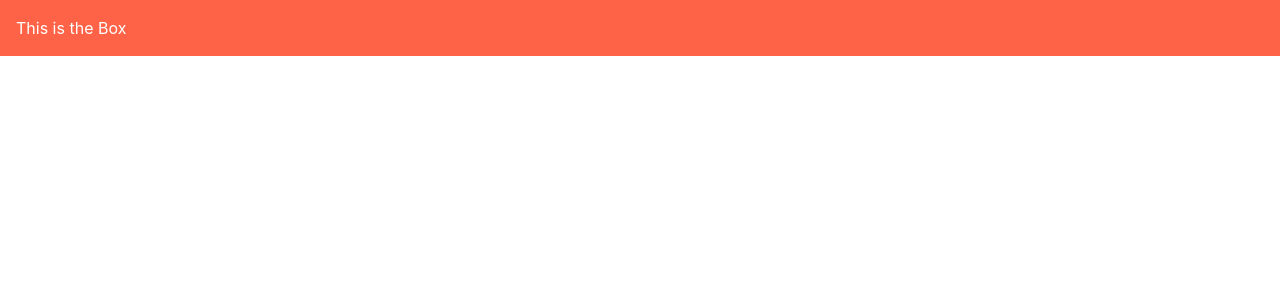
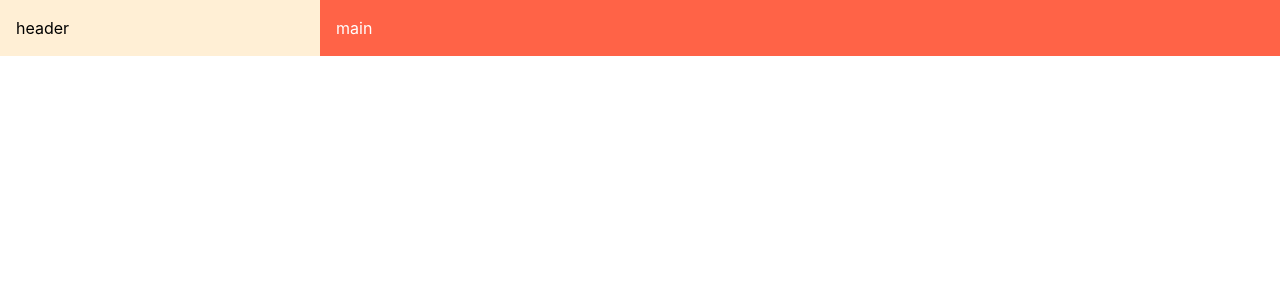
Before and after one commit to ignaways/cloneTwitter, a React (Create React App) app: page / in a window 1280 px wide. Shown: the top 300 px of the page. Built offline with nearby package versions, Linux system fonts and the light colour scheme.

Commit message:
add base template main container

```diff
--- a/src/App.jsx
+++ b/src/App.jsx
@@ -1,10 +1,15 @@
-import { Box } from '@chakra-ui/react'
 
+import MainContainer from './components/container/MainContainer';
+import Header from './components/header/Header';
+import Main from './components/main/Main';
 function App() {
   return (
-    <Box bg='tomato' w='100%' p={4} color='white'>
-    This is the Box
-  </Box>
+    <>
+      <MainContainer >
+        <Header/>
+        <Main/>
+      </MainContainer>
+    </>
   );
 }
 
--- /dev/null
+++ b/src/components/container/MainContainer.jsx
@@ -0,0 +1,29 @@
+import { Grid, GridItem } from "@chakra-ui/react";
+import { Fragment } from "react";
+
+const MainContainer = ({ children }) => {
+  return (
+    <>
+      <Grid templateRows="repeat(2, 1fr)" templateColumns="repeat(24, 1fr)">
+        {children.map((child, i) => {
+          return (
+            <Fragment key={i}>
+              {i === 0 && (
+                <GridItem rowSpan={0} colSpan={6}>
+                  {child}
+                </GridItem>
+              )}
+              {i !== 0 && (
+                <GridItem rowSpan={0} colSpan={18}>
+                  {child}
+                </GridItem>
+              )}
+            </Fragment>
+          );
+        })}
+      </Grid>
+    </>
+  );
+};
+
+export default MainContainer;
--- /dev/null
+++ b/src/components/header/Header.jsx
@@ -0,0 +1,10 @@
+import { Box } from "@chakra-ui/react";
+const Header = () => {
+  return (
+    <Box bg="papayawhip" w="100%" p={4} color="black">
+      header
+    </Box>
+  );
+};
+
+export default Header;
--- /dev/null
+++ b/src/components/main/Main.jsx
@@ -0,0 +1,10 @@
+import { Box } from "@chakra-ui/react";
+const Main = () => {
+  return (
+    <Box bg="tomato" w="100%" p={4} color="white">
+      main
+    </Box>
+  );
+};
+
+export default Main;
```
